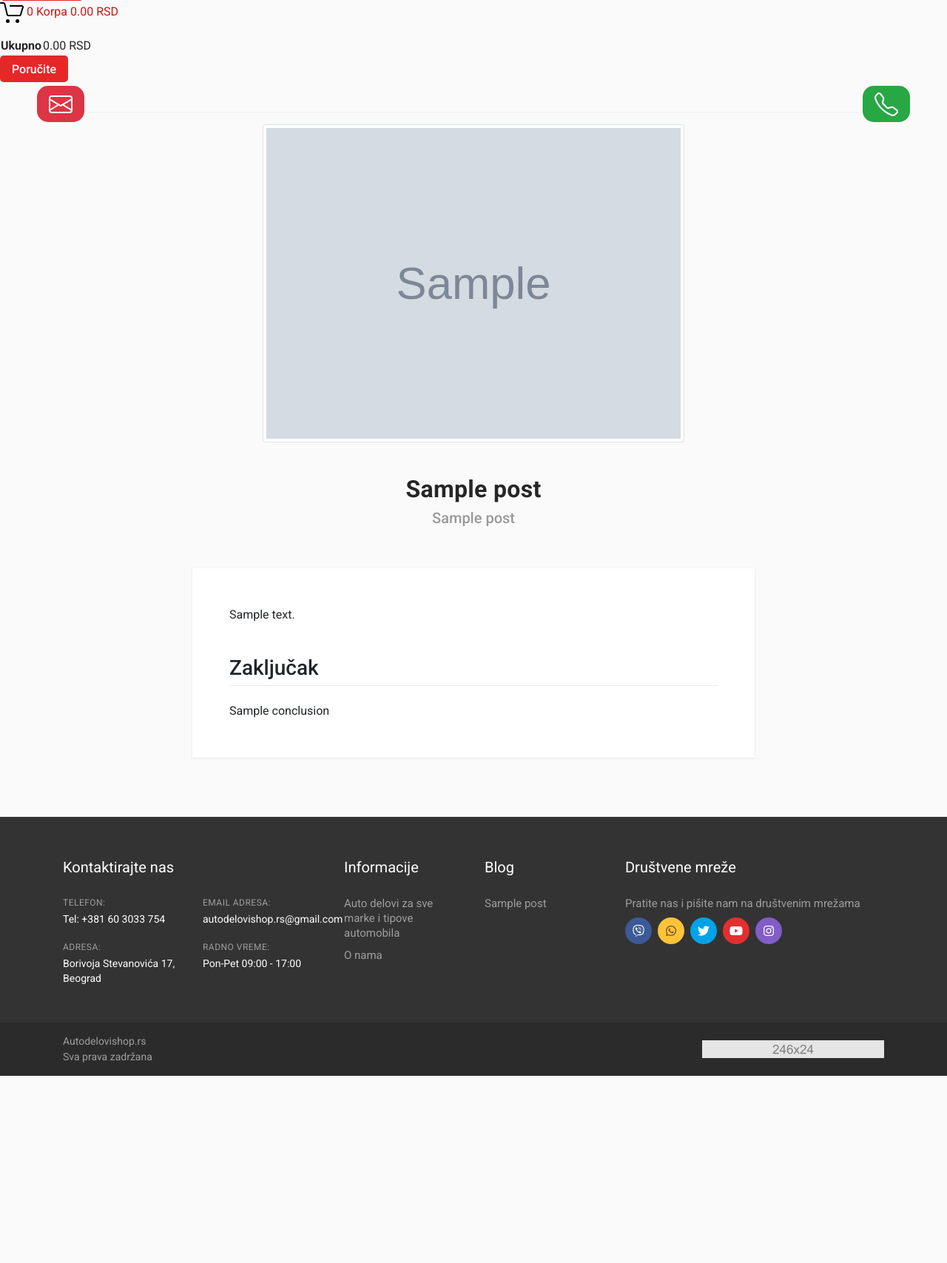
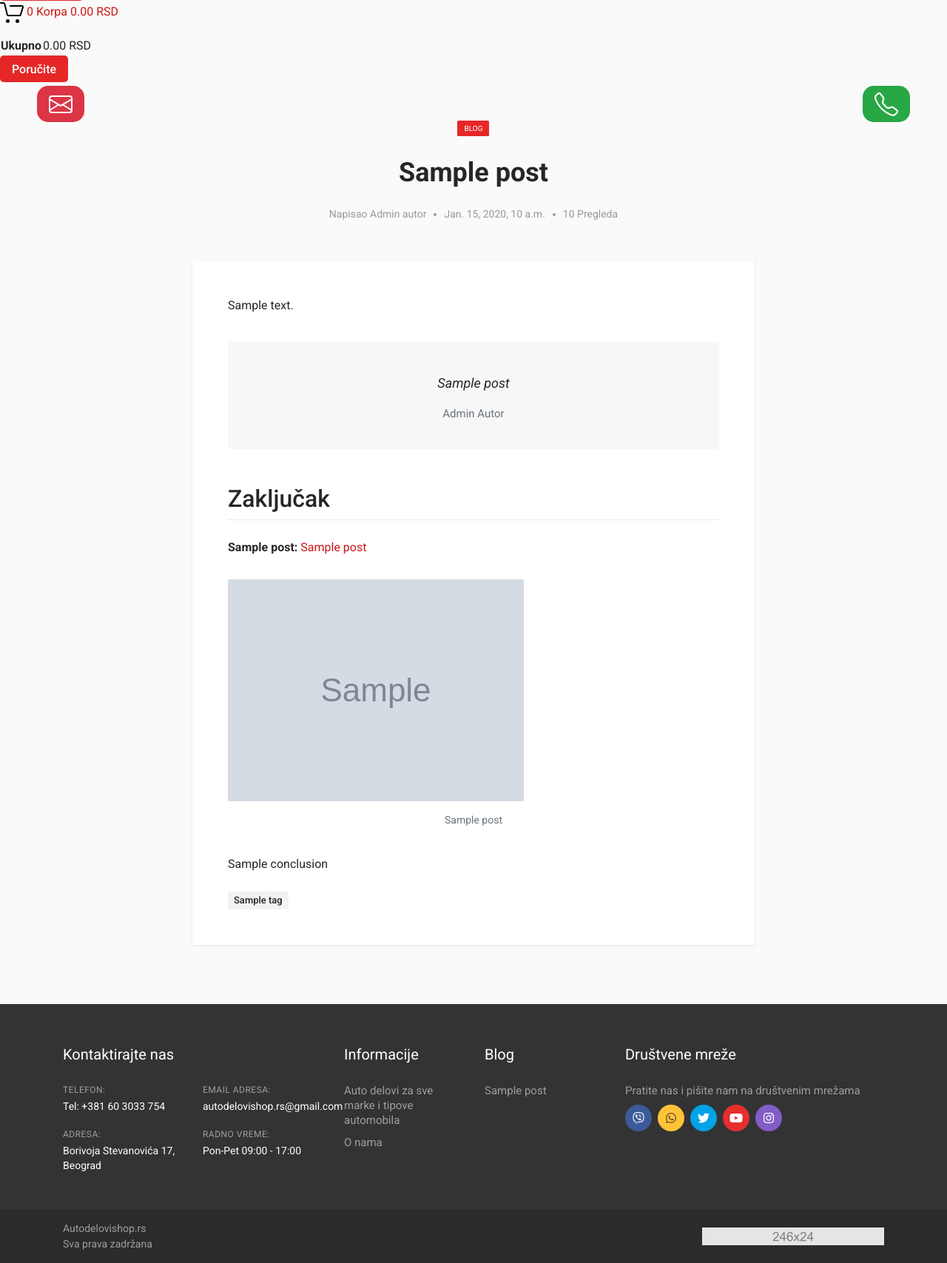
Before and after one commit to broluja/AutodeloviShop, a Django app: template templates/blog-template.html in a window 1280 px wide. Shown: the part 615-2322 px from the top of the page at 74% size. Before the commit the page ends 2069 px from the top, so only its background shows below. Run offline with Django 4.2, Linux system fonts and the light colour scheme; the template is opened without the code that fills it: most values are stand-ins (such as "Sample title", 1, 10 or a date in 2020); grey boxes marked "Sample" are stand-in pictures; some libraries are stand-ins or nearby versions.

Commit message:
blog view

```diff
--- a/blog/admin.py
+++ b/blog/admin.py
@@ -4,7 +4,7 @@ from .models import Post
 
 @admin.register(Post)
 class PostAdmin(admin.ModelAdmin):
-    list_display = ["title", "subtitle", "tag_list"]
+    list_display = ["title", "subtitle", "tag_list", "date_created"]
     list_filter = ["title", ]
     list_per_page = 20
     list_display_links = ["title", "subtitle"]
--- a/blog/models.py
+++ b/blog/models.py
@@ -15,6 +15,7 @@ class Post(models.Model):
     views = models.PositiveIntegerField(default=1)
     slug = models.SlugField(default=None, blank=True, null=True, unique=True)
     image = models.ImageField(default='default.jpg', blank=True, null=True)
+    date_created = models.DateTimeField(auto_now_add=True, null=True)
 
     objects = models.Manager()
     tags = TaggableManager()
--- a/templates/blog-template.html
+++ b/templates/blog-template.html
@@ -5,29 +5,98 @@
 
 {% block content %}
 
-<div class="site__body">
-    <div class="block-space block-space--layout--spaceship-ledge-height"></div>
-        <div class="block">
-            <div class="container">
-                <hr>
-                <div class="document">
-<!--                    <div class="block-finder__image container" style="background-image: url({{post.image.url}});"></div>-->
-                    <div class="container" style="width:75%"><img src="{{post.image.url}}" alt="image" class="img-thumbnail" style="width: 100%; height: 50%"/></div>
-                    <div class="document__header">
-                        <h2 class="document__title">{{post.title}}</h2>
-                        <div class="document__subtitle"><h5>{{post.subtitle|safe|linebreaksbr}}</h5></div>
+<!--<div class="site__body">-->
+<!--    <div class="block-space block-space&#45;&#45;layout&#45;&#45;spaceship-ledge-height"></div>-->
+<!--        <div class="block">-->
+<!--            <div class="container">-->
+<!--                <hr>-->
+<!--                <div class="document">-->
+<!--&lt;!&ndash;                    <div class="block-finder__image container" style="background-image: url({{post.image.url}});"></div>&ndash;&gt;-->
+<!--                    <div class="container" style="width:75%"><img src="{{post.image.url}}" alt="image" class="img-thumbnail" style="width: 100%; height: 50%"/></div>-->
+<!--                    <div class="document__header">-->
+<!--                        <h2 class="document__title">{{post.title}}</h2>-->
+<!--                        <div class="document__subtitle"><h5>{{post.subtitle|safe|linebreaksbr}}</h5></div>-->
+<!--                    </div>-->
+<!--                    <div class="document__content card">-->
+<!--                        <div class="typography">-->
+<!--                            <p>{{post.content|safe|linebreaksbr}}</p>-->
+<!--                            <h3>Zaključak</h3>-->
+<!--                            <p>{{post.conclusion|safe|linebreaksbr}}</p>-->
+<!--                        </div>-->
+<!--                    </div>-->
+<!--                </div>-->
+<!--            </div>-->
+<!--        </div>-->
+<!--    <div class="block-space block-space&#45;&#45;layout&#45;&#45;before-footer"></div>-->
+<!--</div>-->
+
+
+<div class="site">
+    <div class="site__body">
+            <div class="block post-view">
+                <div class="post-view__header post-header">
+                    <div class="post-header__body">
+                        <div class="post-header__categories">
+                            <ul class="post-header__categories-list">
+                                <li class="post-header__categories-item">
+                                    <a style="color:white;" class="post-header__categories-link">Blog</a>
+                                </li>
+                            </ul>
+                        </div>
+                        <h1 class="post-header__title">{{ post.title }}</h1>
+                        <div class="post-header__meta">
+                            <ul class="post-header__meta-list">
+                                <li class="post-header__meta-item">Napisao <a class="post-header__meta-link">Admin autor</a></li>
+                                <li class="post-header__meta-item">{{ post.date_created }}</li>
+                                <li class="post-header__meta-item"><a class="post-header__meta-link">{{post.views}} Pregleda</a></li>
+                            </ul>
+                        </div>
                     </div>
-                    <div class="document__content card">
-                        <div class="typography">
-                            <p>{{post.content|safe|linebreaksbr}}</p>
-                            <h3>Zaključak</h3>
-                            <p>{{post.conclusion|safe|linebreaksbr}}</p>
+                    <div class="decor post-header__decor decor--type--bottom">
+                        <div class="decor__body">
+                            <div class="decor__start"></div>
+                            <div class="decor__end"></div>
+                            <div class="decor__center"></div>
+                        </div>
+                    </div>
+                </div>
+                <div class="container">
+                    <div class="post-view__body">
+                        <div class="post-view__item post-view__item-post">
+                            <div class="post-view__card post">
+                                <div class="post__body typography">
+                                    <p>{{ post.content|safe|linebreaksbr }}</p>
+                                    <blockquote>
+                                        <p>{{ post.subtitle|safe|linebreaksbr }}</p>
+                                        <p><cite>Admin Autor</cite></p>
+                                    </blockquote>
+                                    <h2>Zaključak</h2>
+                                    <p><strong>{{ post.title }}:</strong> <a href="">{{ post.subtitle|safe|linebreaksbr }}</a></p>
+                                    <figure>
+                                        <a href="">
+                                            <img src="{{post.image.url}}" alt="image">
+                                        </a>
+                                        <figcaption>{{ post.title }}</figcaption>
+                                    </figure>
+                                    <p>{{ post.conclusion|safe|linebreaksbr }}</p>
+                                </div>
+                                <div class="post__footer">
+                                    <div class="post__tags tags tags--sm">
+                                        <div class="tags__list">
+                                            {% for tag in post.tags.all %}
+                                            <a href="">{{ tag }}</a>
+                                            {% endfor %}
+                                        </div>
+                                    </div>
+                                </div>
+                            </div>
                         </div>
                     </div>
                 </div>
             </div>
-        </div>
-    <div class="block-space block-space--layout--before-footer"></div>
+        <div class="block-space block-space--layout--before-footer"></div>
+
+    </div>
 </div>
 
 {% endblock content %}
```
Also changed, not shown: templates/quickview.html (deleted, +0 -148 lines), blog/migrations/0002_post_date_created_alter_post_image.py (added), blog/migrations/0003_alter_post_date_created.py (added), blog/migrations/0004_alter_post_date_created.py (added).
